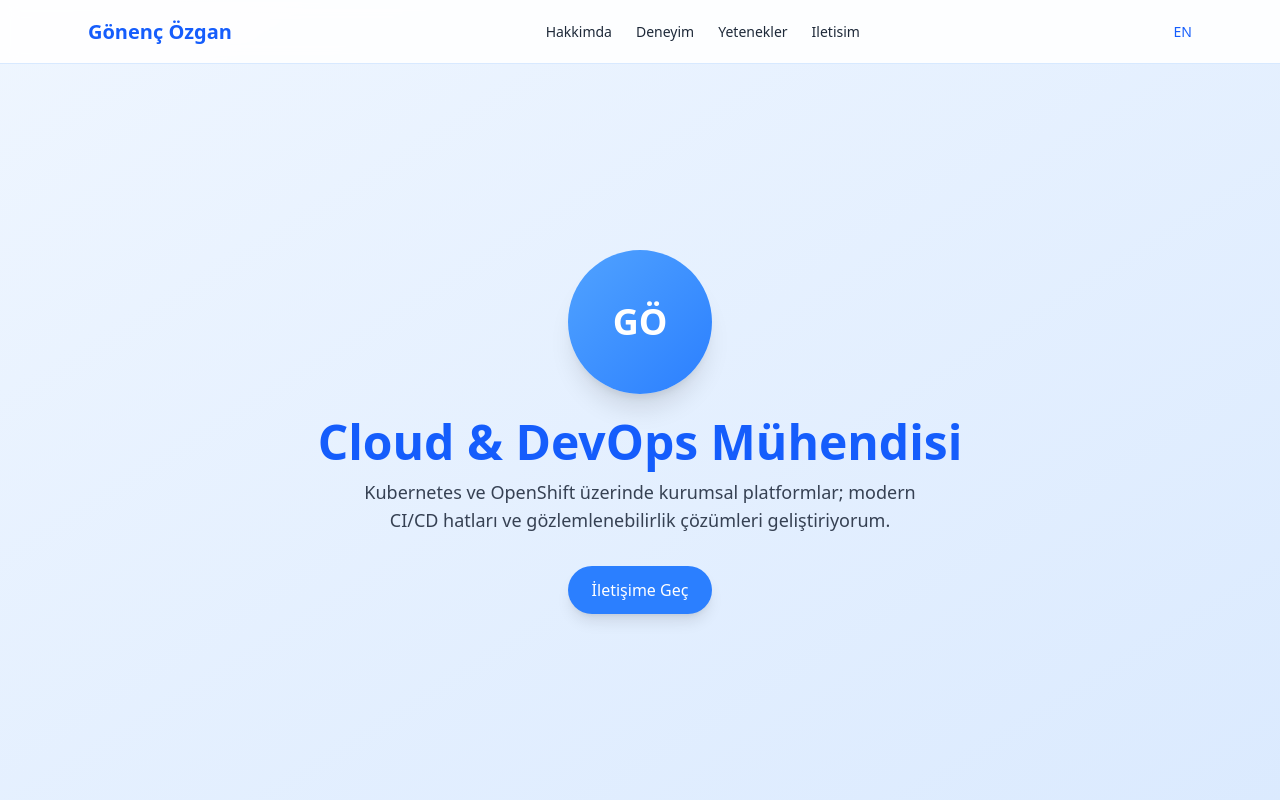
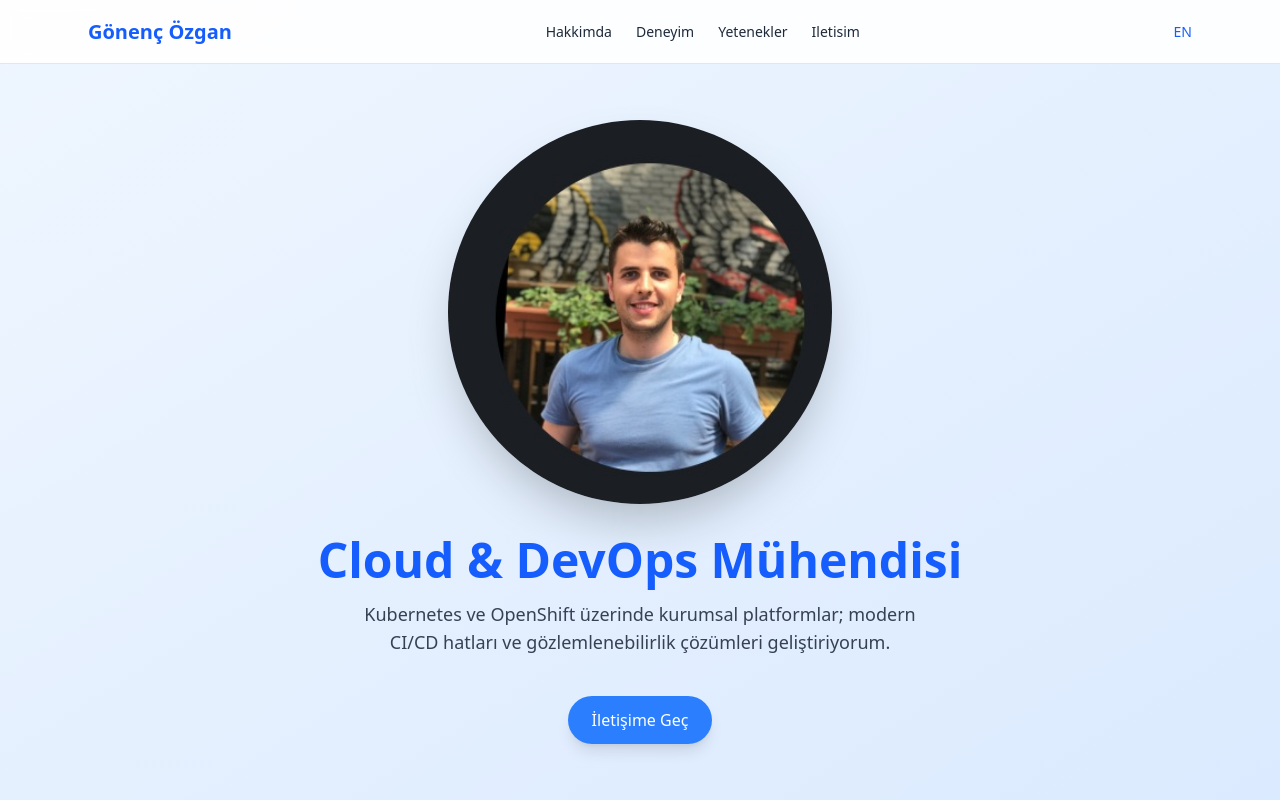
Before and after one commit to gonencozgan/KisiselSite, a React (Vite) app: page / in a window 1280 px wide. Shown: the top 800 px of the page. Built offline with nearby package versions, Linux system fonts and the light colour scheme.

Commit message:
çeşitli düzeltmeler

```diff
--- a/src/App.jsx
+++ b/src/App.jsx
@@ -3,86 +3,74 @@ import { useState } from "react";
 import { Mail, Linkedin } from "lucide-react";
 import { motion } from "framer-motion";
 
+/* --------------------------------------------------
+ * Dil / metin sözlüğü
+ * -------------------------------------------------*/
 const translations = {
   nav: {
     tr: ["hakkimda", "deneyim", "yetenekler", "iletisim"],
-    en: ["about", "experience", "skills", "contact"]
+    en: ["about", "experience", "skills", "contact"],
   },
   heroTitle: {
-    tr: "Cloud & DevOps Mühendisi",
-    en: "Cloud & DevOps Engineer"
+    tr: "Cloud & DevOps Mühendisi",
+    en: "Cloud & DevOps Engineer",
   },
   heroDesc: {
     tr: "Kubernetes ve OpenShift üzerinde kurumsal platformlar; modern CI/CD hatları ve gözlemlenebilirlik çözümleri geliştiriyorum.",
-    en: "Building scalable enterprise platforms on Kubernetes and OpenShift; crafting modern CI/CD pipelines and observability solutions."
+    en: "Building scalable enterprise platforms on Kubernetes and OpenShift; crafting modern CI/CD pipelines and observability solutions.",
   },
-  contactCta: {
-    tr: "İletişime Geç",
-    en: "Get in Touch"
-  },
-  aboutTitle: {
-    tr: "Hakkımda",
-    en: "About"
-  },
+  contactCta: { tr: "İletişime Geç", en: "Get in Touch" },
+  aboutTitle: { tr: "Hakkımda", en: "About" },
   aboutText: {
     tr: "Bilgisayar Mühendisi olarak finans sektöründe Kubernetes tabanlı bulut platformlarını tasarlayıp yönettim. Açık kaynak araçlara tutkuluyum; kod kalitesi ve otomasyon vazgeçilmezim.",
-    en: "As a Computer Engineer, I designed and managed Kubernetes-based cloud platforms in the finance sector. I'm passionate about open source tools; code quality and automation are my top priorities."
+    en: "As a Computer Engineer, I designed and managed Kubernetes-based cloud platforms in the finance sector. I'm passionate about open‑source tools; code quality and automation are my top priorities.",
   },
-  expTitle: {
-    tr: "Deneyim",
-    en: "Experience"
-  },
-  skillsTitle: {
-    tr: "Yetenekler",
-    en: "Skills"
-  },
-  contactTitle: {
-    tr: "İletişim",
-    en: "Contact"
-  },
-  techLabel: {
-    tr: "Teknolojiler:",
-    en: "Technologies:"
-  }
+  expTitle: { tr: "Deneyim", en: "Experience" },
+  skillsTitle: { tr: "Yetenekler", en: "Skills" },
+  contactTitle: { tr: "İletişim", en: "Contact" },
+  techLabel: { tr: "Teknolojiler:", en: "Technologies:" },
 };
 
+/* --------------------------------------------------
+ * Veri kümeleri
+ * -------------------------------------------------*/
 const experience = [
   {
     company: "Odeabank",
-    title: "Expert Cloud & DevOps Engineer",
-    period: { tr: "Haz 2023 – Günümüz", en: "Jun 2023 – Present" },
-    stack: "OpenShift, Anthos, Vanilla K8S, Docker, ELK, GitLab, Prometheus"
+    title: "Expert Cloud & DevOps Engineer",
+    period: { tr: "Haz 2023 – Günümüz", en: "Jun 2023 – Present" },
+    stack: "OpenShift, Anthos, Vanilla K8S, Docker, ELK, GitLab, Prometheus",
   },
   {
-    company: "Yapı Kredi Teknoloji",
-    title: "Cloud & Middleware Engineer",
-    period: { tr: "Mar 2022 – Haz 2023", en: "Mar 2022 – Jun 2023" },
-    stack: "Pivotal PAS/PKS, WebSphere, Tomcat, Dynatrace, Git, Jira, Bamboo"
+    company: "Yapı Kredi Teknoloji",
+    title: "Cloud & Middleware Engineer",
+    period: { tr: "Mar 2022 – Haz 2023", en: "Mar 2022 – Jun 2023" },
+    stack: "Pivotal PAS/PKS, WebSphere, Tomcat, Dynatrace, Git, Jira, Bamboo",
   },
   {
     company: "TurkNet",
     title: "DevOps Engineer",
-    period: { tr: "Kas 2021 – Şub 2022", en: "Nov 2021 – Feb 2022" },
-    stack: "Azure DevOps, Nginx, New Relic, Grafana, ELK"
+    period: { tr: "Kas 2021 – Şub 2022", en: "Nov 2021 – Feb 2022" },
+    stack: "Azure DevOps, Nginx, New Relic, Grafana, ELK",
   },
   {
     company: "TEB",
     title: "Middleware Administrator",
-    period: { tr: "Ara 2020 – Kas 2021", en: "Dec 2020 – Nov 2021" },
-    stack: "Jboss EAP, WebSphere, WebLogic, IIS"
+    period: { tr: "Ara 2020 – Kas 2021", en: "Dec 2020 – Nov 2021" },
+    stack: "Jboss EAP, WebSphere, WebLogic, IIS",
   },
   {
     company: "Şekerbank",
     title: "Middleware Administrator",
-    period: { tr: "Ara 2018 – Ara 2020", en: "Dec 2018 – Dec 2020" },
-    stack: "NGINX, WebSphere, Jenkins, IIS"
+    period: { tr: "Ara 2018 – Ara 2020", en: "Dec 2018 – Dec 2020" },
+    stack: "NGINX, WebSphere, Jenkins, IIS",
   },
   {
     company: "TSK (Türk Silahlı Kuvvetleri)",
-    title: "Engineer Lieutenant – Academic Advisor",
-    period: { tr: "Ağu 2017 – Tem 2018", en: "Aug 2017 – Jul 2018" },
-    stack: "NGINX, WebSphere, Jenkins, IIS"
-  }
+    title: "Engineer Lieutenant – Academic Advisor",
+    period: { tr: "Ağu 2017 – Tem 2018", en: "Aug 2017 – Jul 2018" },
+    stack: "NGINX, WebSphere, Jenkins, IIS",
+  },
 ];
 
 const skills = [
@@ -91,23 +79,27 @@ const skills = [
   "Docker",
   "NGINX",
   "WebSphere",
-  "GitLab CI/CD",
+  "GitLab CI/CD",
   "Prometheus",
-  "ELK"
+  "ELK",
 ];
 
+/* --------------------------------------------------
+ * Ana bileşen
+ * -------------------------------------------------*/
 export default function App() {
   const [lang, setLang] = useState("tr");
   const navItems = translations.nav[lang];
 
   return (
     <main className="font-sans text-gray-800 dark:text-gray-100">
-      {/* NAVBAR */}
+      {/* ------------ NAVBAR ------------ */}
       <header className="fixed inset-x-0 top-0 z-50 h-16 bg-white/90 dark:bg-blue-900/80 backdrop-blur border-b border-blue-200/60 dark:border-blue-700/60">
         <nav className="mx-auto flex h-full max-w-6xl items-center justify-between px-6">
           <h1 className="text-xl font-extrabold text-blue-600 dark:text-blue-400">
-            Gönenç Özgan
+            Gönenç Özgan
           </h1>
+
           <ul className="hidden md:flex gap-6 text-sm font-medium">
             {navItems.map((id) => (
               <li key={id}>
@@ -120,6 +112,7 @@ export default function App() {
               </li>
             ))}
           </ul>
+
           <button
             onClick={() => setLang(lang === "tr" ? "en" : "tr")}
             className="text-sm text-blue-600 dark:text-blue-400"
@@ -129,7 +122,7 @@ export default function App() {
         </nav>
       </header>
 
-      {/* HERO */}
+      {/* ------------ HERO ------------ */}
       <section
         id={navItems[0]}
         className="relative flex min-h-screen flex-col items-center justify-center pt-16 text-center"
@@ -140,30 +133,36 @@ export default function App() {
           animate={{ opacity: 1 }}
           transition={{ duration: 1.2 }}
         />
-        <motion.div
-          className="w-36 h-36 rounded-full bg-gradient-to-br from-blue-400 to-blue-500 shadow-xl mb-6 flex items-center justify-center text-white text-4xl font-bold"
+
+        {/* BÜYÜTÜLMÜŞ FOTO (320px / md 384px) */}
+        <motion.img
+          src="/profile.jpg"
+          alt="Gönenç Özgan"
+          loading="eager"
+          className="w-80 h-80 md:w-96 md:h-96 rounded-full shadow-2xl mb-8 object-cover object-center"
           initial={{ scale: 0.8, opacity: 0 }}
           animate={{ scale: 1, opacity: 1 }}
           transition={{ delay: 0.2 }}
-        >
-          GÖ
-        </motion.div>
+        />
+
         <motion.h2
-          className="text-4xl md:text-5xl font-bold mb-3 text-blue-600 dark:text-blue-400"
+          className="text-4xl md:text-5xl font-bold mb-4 text-blue-600 dark:text-blue-400"
           initial={{ y: 20, opacity: 0 }}
           animate={{ y: 0, opacity: 1 }}
           transition={{ delay: 0.4 }}
         >
           {translations.heroTitle[lang]}
         </motion.h2>
+
         <motion.p
-          className="mx-auto max-w-xl mb-8 text-lg text-gray-700 dark:text-gray-300"
+          className="mx-auto max-w-xl mb-10 text-lg text-gray-700 dark:text-gray-300"
           initial={{ y: 20, opacity: 0 }}
           animate={{ y: 0, opacity: 1 }}
           transition={{ delay: 0.6 }}
         >
           {translations.heroDesc[lang]}
         </motion.p>
+
         <motion.a
           href={`#${navItems[3]}`}
           className="bg-blue-500 hover:bg-blue-600 text-white px-6 py-3 rounded-full shadow-lg transition"
@@ -175,8 +174,11 @@ export default function App() {
         </motion.a>
       </section>
 
-      {/* ABOUT / HAKKIMDA */}
-      <section id={navItems[0]} className="py-20 bg-blue-50 dark:bg-blue-900/60">
+      {/* ------------ ABOUT ------------ */}
+      <section
+        id={navItems[0]}
+        className="py-20 bg-blue-50 dark:bg-blue-900/60"
+      >
         <div className="mx-auto max-w-4xl px-6 text-center">
           <h3 className="mb-6 text-3xl font-bold text-blue-600 dark:text-blue-400">
             {translations.aboutTitle[lang]}
@@ -187,7 +189,7 @@ export default function App() {
         </div>
       </section>
 
-      {/* EXPERIENCE / DENEYIM */}
+      {/* ------------ EXPERIENCE ------------ */}
       <section
         id={navItems[1]}
         className="py-20 bg-white dark:bg-blue-800 border-y border-blue-200 dark:border-blue-700"
@@ -196,6 +198,7 @@ export default function App() {
           <h3 className="text-3xl font-bold text-center text-blue-600 dark:text-blue-400">
             {translations.expTitle[lang]}
           </h3>
+
           {experience.map((e, i) => (
             <motion.div
               key={e.company}
@@ -226,8 +229,11 @@ export default function App() {
         </div>
       </section>
 
-      {/* SKILLS / YETENEKLER */}
-      <section id={navItems[2]} className="py-20 bg-blue-50 dark:bg-blue-900/60">
+      {/* ------------ SKILLS ------------ */}
+      <section
+        id={navItems[2]}
+        className="py-20 bg-blue-50 dark:bg-blue-900/60"
+      >
         <div className="mx-auto max-w-4xl px-6 text-center">
           <h3 className="mb-6 text-3xl font-bold text-blue-600 dark:text-blue-400">
             {translations.skillsTitle[lang]}
@@ -249,7 +255,7 @@ export default function App() {
         </div>
       </section>
 
-      {/* CONTACT / ILETISIM */}
+      {/* ------------ CONTACT ------------ */}
       <section
         id={navItems[3]}
         className="py-20 bg-white dark:bg-blue-800 border-t border-blue-200 dark:border-blue-700"
@@ -258,6 +264,7 @@ export default function App() {
           <h3 className="mb-6 text-3xl font-bold text-blue-600 dark:text-blue-400">
             {translations.contactTitle[lang]}
           </h3>
+
           <div className="grid md:grid-cols-2 gap-6">
             <a
               href="mailto:gonenc.ozgan@gmail.com"
@@ -268,9 +275,10 @@ export default function App() {
                 className="mx-auto text-blue-500 group-hover:text-blue-600"
               />
               <p className="mt-2 font-semibold text-blue-600 dark:text-blue-400">
-                gonencozgan@gmail.com
+                gonenc.ozgan@gmail.com
               </p>
             </a>
+
             <a
               href="https://www.linkedin.com/in/gönenç-özgan-37031078"
               target="_blank"
@@ -282,15 +290,16 @@ export default function App() {
                 className="mx-auto text-blue-500 group-hover:text-blue-600"
               />
               <p className="mt-2 font-semibold text-blue-600 dark:text-blue-400">
-                LinkedIn Profile
+                LinkedIn Profile
               </p>
             </a>
           </div>
         </div>
       </section>
 
+      {/* ------------ FOOTER ------------ */}
       <footer className="text-center py-8 text-sm text-gray-500 dark:text-gray-300 bg-blue-50 dark:bg-blue-900">
-        © {new Date().getFullYear()} Gönenç Özgan. Tüm hakları saklıdır.
+        © {new Date().getFullYear()} Gönenç Özgan. Tüm hakları saklıdır.
       </footer>
     </main>
   );
```
Also changed, not shown: public/profile.jpg (added).
